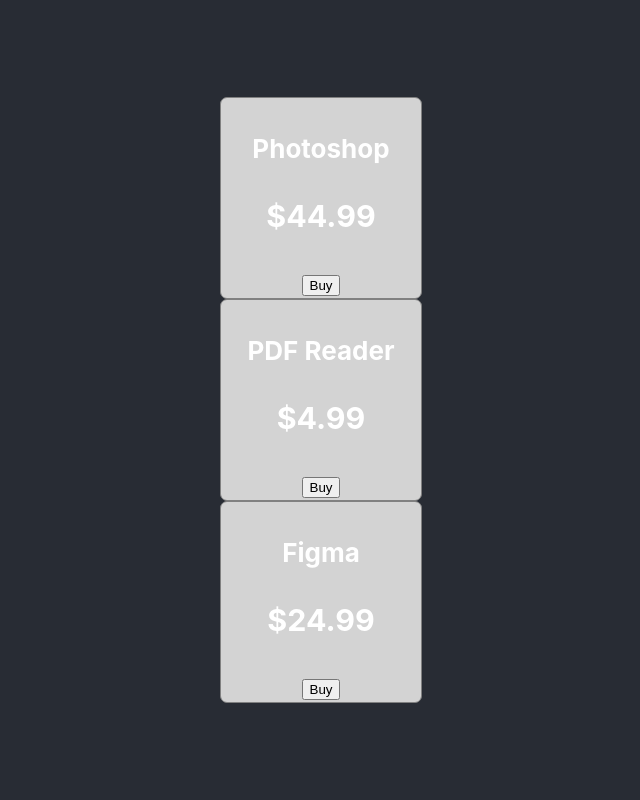
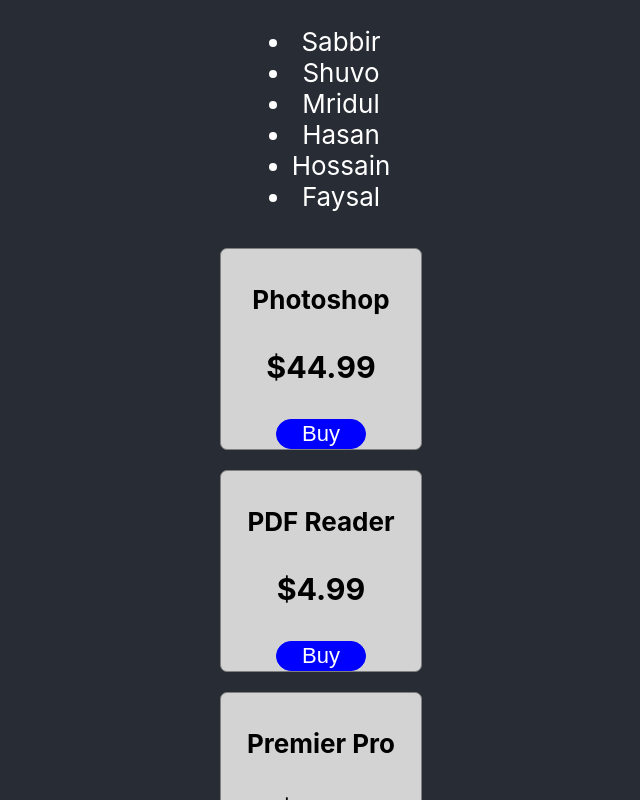
Before and after one commit to nomandhoni-cs/Core-Concepts-of-React, a React (Create React App) app: page / in a window 1280 px wide. Shown: the top 800 px of the page, without its empty margins (319-959 px from the left). Built offline with nearby package versions, Linux system fonts and the light colour scheme.

Commit message:
Learned some dynamic component

```diff
--- a/src/App.js
+++ b/src/App.js
@@ -1,22 +1,31 @@
 import logo from "./logo.svg";
 import "./App.css";
 
+const friendsList = ['Sabbir', 'Shuvo', 'Mridul', 'Hasan', 'Hossain', 'Faysal'];
 const products = [
   {name: 'Photoshop', price: '$44.99'},
   {name: 'PDF Reader', price: '$4.99'},
+  {name: 'Premier Pro', price: '$4.99'},
+  {name: 'Illustrator', price: '$4.99'},
+  {name: 'Adobe XD', price: '$4.99'},
+  {name: 'Access', price: '$244.99'},
   {name: 'Figma', price: '$24.99'}
-]
-const productNames = products.map(product => product.name);
-console.log(productNames);
-
+];
 function App() {
   return (
     <div className="App">
       <header className="App-header">
-        <Product name={products[0].name} price={products[0].price}></Product>
+        <ul>
+          {
+              friendsList.map(friend => <li>{friend}</li>)
+          }
+        </ul>
+        {
+          products.map(pd => <Product name={pd.name} price={pd.price}></Product>)
+        }
+        {/* <Product name={products[0].name} price={products[0].price}></Product>
         <Product name={products[1].name}price={products[1].price}>></Product>
-        <Product name={products[2].name}price={products[2].price}>></Product>
-
+        <Product name={products[2].name}price={products[2].price}>></Product> */}
       </header>
     </div>
   );
@@ -29,14 +38,25 @@
     borderRadius: '7px',
     width: '200px',
     height:'200px',
-    float: 'left',
-    display: 'inlineBlock'
+    float: 'right',
+    display: 'block',
+    color: 'black',
+    margin: '10px'
+  }
+  const btnStyle ={
+    width: '90px',
+    backgroundColor: 'blue',
+    border: '1px solid blue',
+    borderRadius: '15px',
+    color: 'white',
+    fontSize: '22px',
+    cursor: 'pointer'
   }
   return (
     <div style={style}>
       <h4>{props.name}</h4>
       <h3>{props.price}</h3>
-      <button>Buy</button>
+      <button style={btnStyle}>Buy</button>
     </div>
   )
 }
```
